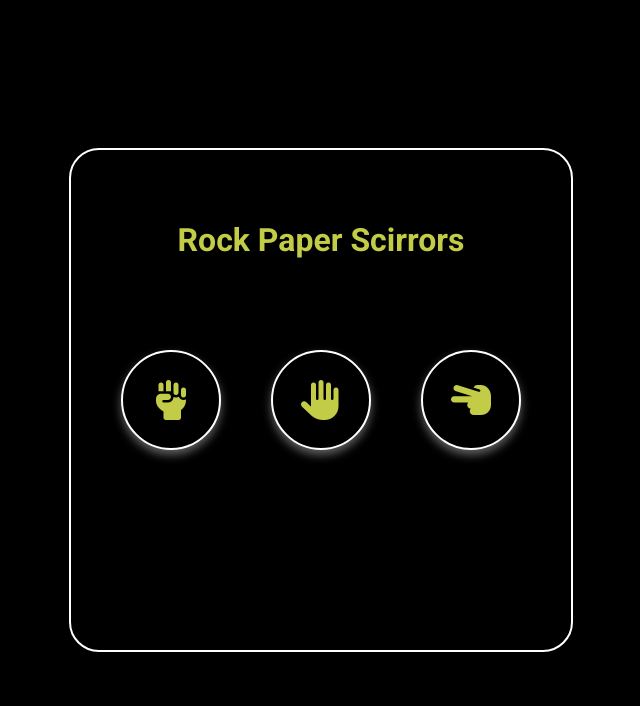
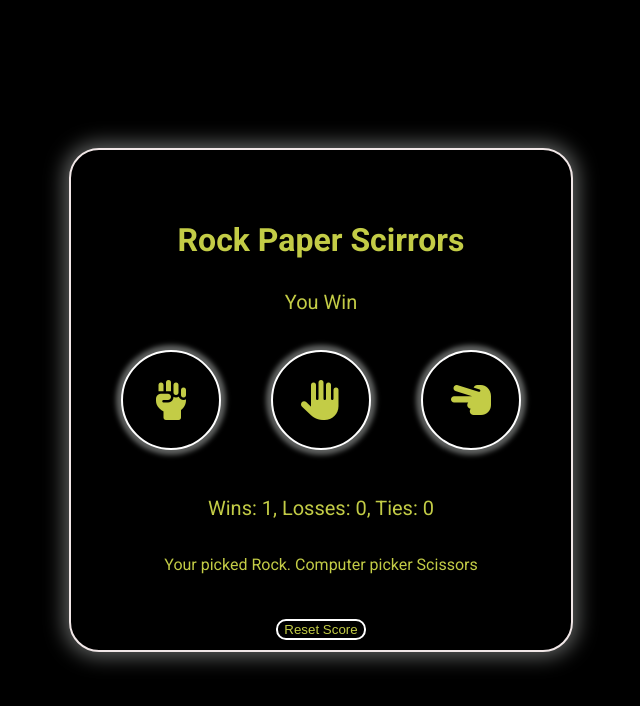
Before and after one commit to Sourav-Bulbule/Game-Rock-Paper-Scissors, a plain HTML site: page index.html in a window 1280 px wide. Both pictures are taken after a click on the button 490 px from the left and 400 px from the top of the page. Shown: the whole page, without its empty margins (319-959 px from the left). Drawn offline with Linux system fonts and the light colour scheme.

Commit message:
Add files via upload

```diff
--- a/Function.js
+++ b/Function.js
@@ -1,4 +1,25 @@
+let score = JSON.parse(localStorage.getItem('score'))||{
+    wins:0,
+    losses:0,
+    ties:0
+};
+
+updateFunction();
+
+
+
+
+//  if(!score){
+//     score={
+//         wins:0,
+//         losses:0,
+//         ties:0
+//     }
+//  }
+
 function playGame(playerMove){
+
+
 
     const computerMove = pickComputerMove();
     let result = '';
@@ -6,9 +27,9 @@ function playGame(playerMove){
 
     if (playerMove === 'Rock' ){
         if(computerMove === 'Rock'){
-            result = 'Tie.'
+            result = 'Tie'
         }else if(computerMove === 'Paper'){
-            result = 'You Lose.'
+            result = 'You Lose'
         }else if(computerMove ==='Scissors'){
             result = 'You Win'
         }
@@ -18,7 +39,7 @@ function playGame(playerMove){
         if(computerMove === 'Rock'){
             result = 'You Win'
         }else if(computerMove === 'Paper'){
-            result = 'Tie.'
+            result = 'Tie'
         }else if(computerMove ==='Scissors'){
             result = 'You Lose'
         }
@@ -26,16 +47,31 @@ function playGame(playerMove){
 
     if (playerMove === 'Scissors' ){
         if(computerMove === 'Rock'){
-            result = 'You Lose.'
+            result = 'You Lose'
         }else if(computerMove === 'Paper'){
-            result = 'You Win.'
+            result = 'You Win'
         }else if(computerMove ==='Scissors'){
             result = 'Tie'
         }
     }
-    console.log(result)
 
-        alert(`Your picked ${playerMove}. Computer picker ${computerMove}. ${result}.`)
+    if(result ==='You Win'){
+        score.wins +=1;
+    }else if(result ==='You Lose'){
+        score.losses +=1;
+    }else if(result ==='Tie'){
+        score.ties +=1;
+    }
+
+    localStorage.setItem('score',JSON.stringify(score));
+
+    document.querySelector('.result').innerHTML=result;
+
+    updateFunction();
+    movesFun(playerMove,computerMove);
+
+
+
 }
 
 function pickComputerMove(){
@@ -52,3 +88,30 @@ function pickComputerMove(){
 
     return computerMove;
 }
+
+function reset(){
+    score.wins = 0;
+    score.losses = 0;
+    score.ties = 0;
+    localStorage.removeItem('score');
+    updateFunction();
+
+}
+
+function updateFunction(){
+document.querySelector('.score-board').innerHTML = `Wins: ${score.wins}, Losses: ${score.losses}, Ties: ${score.ties}`;
+}
+function movesFun(playerMove,computerMove){
+    document.querySelector('.moves').innerHTML
+    = `Your picked ${playerMove}. Computer picker ${computerMove}`;
+}
+
+// function iconSelector(playerMove){
+//     if(playerMove ==='Rock'){
+//         '<i class="fa-solid fa-hand-fist"></i>'
+//     }else if(playerMove==='Scissors'){
+//         '<i class="fa-solid fa-hand-scissors"></i>'
+//     }else if(playerMove==='Paper'){
+//         '<i class="fa-solid fa-hand"></i>'
+//     }
+//     }
--- a/General.css
+++ b/General.css
@@ -16,11 +16,12 @@ body{
     position: relative;
     align-items: center;
     justify-content: center;
-    border: 2px solid rgb(255, 255, 255);
+    border: 2px solid rgb(241, 231, 231);
     border-radius: 30px;
     height: 500px;
     width: 500px;
     background-color: rgb(0, 0, 0);
+    box-shadow: 0px 0px 20px 5px rgba(235, 239, 237, 0.4);
 }
 
 h1{
@@ -33,30 +34,66 @@ h1{
     display: flex;
     gap: 50px;
 }
-button{
+.icon-info{
+
     height: 100px;
     width: 100px;
     border-radius: 80px;
     border: 2px solid rgb(255, 255, 255);
-    box-shadow: 0px 5px 10px rgba(235, 239, 237, 0.4);
+    box-shadow: 0px 0px 5px 5px rgba(235, 239, 237, 0.4);
     background-color:  rgb(0, 0, 0);
     display: flex;
     flex-direction: column;
     justify-content: center;
     align-items: center;
+    font-size: 5px;
+    color: rgb(195, 204, 70);
+    cursor: pointer;
+    transition:all 0.3s ease;
+    font-size: 40px;
+
+}
+
+
+ .icon-info:hover{
+    font-size: 60px;
+    border: 2px solid rgb(195, 204, 70);
+    box-shadow: 0 0 5px 4px rgb(195, 204, 70);
+}
+
+
+.reset-button{
+    position: absolute;
+    bottom :10px;
+    background-color: black;
+    color: rgb(195, 204, 70);
+    border: 2px solid white;
+    border-radius: 10px;
+    transition:all 0.3s ease;
+    cursor: pointer;
+}
+.reset-button:hover{
+    font-size: 15px;
+    border: 2px solid rgb(195, 204, 70);
+}
+
+.result{
+
+    position: absolute;
+    top: 120px;
+    font-size: 20px;
     color: rgb(195, 204, 70);
 
-}
-i{
-   font-size: 40px;
-   color: rgb(195, 204, 70);
-   ;
-   cursor: pointer;
-   transition:all 0.3s ease;
-}
-
-i:hover{
-
-        font-size: 60px;
 
 }
+.score-board{
+    color: rgb(195, 204, 70);
+    position: absolute;
+    bottom: 110px;
+    font-size: 20px;
+}
+.moves{
+    position: absolute;
+    bottom: 60px;
+    color: rgb(195, 204, 70);
+}
--- a/index.html
+++ b/index.html
@@ -7,7 +7,7 @@
         <link rel="stylesheet" href="General.css">
         <script src="https://kit.fontawesome.com/1ec4d7bd68.js" crossorigin="anonymous"></script>
         <link href="https://fonts.googleapis.com/css2?family=Roboto:wght@400;500;700&display=swap" rel="stylesheet">
-        <script src="Function.js"></script>
+
     </head>
     <body>
     <div class="container">
@@ -15,13 +15,17 @@
         <div class="icons">
             <button class="icon-info" onclick="playGame('Rock')">
                 <i class="fa-solid fa-hand-fist"></i></button>
-            <button class="icon-info" onclick="playGame('Paper')">
-                <i class="fa-solid fa-hand"></i></button>
+            <button class="icon-info" onclick="playGame('Paper')"><i class="fa-solid fa-hand"></i>
+                </button>
             <button class="icon-info" onclick="playGame('Scissors')">
                 <i class="fa-solid fa-hand-scissors"></i></button>
+        </div>
+        <p class="result"></p>
+        <p class="score-board"></p>
+        <p class="moves"></p>
 
-
-        </dih1v>
+        <button class="reset-button" onclick="reset()">Reset Score</button>
     </div>
+    <script src="Function.js"></script>
     </body>
 </html>
```
